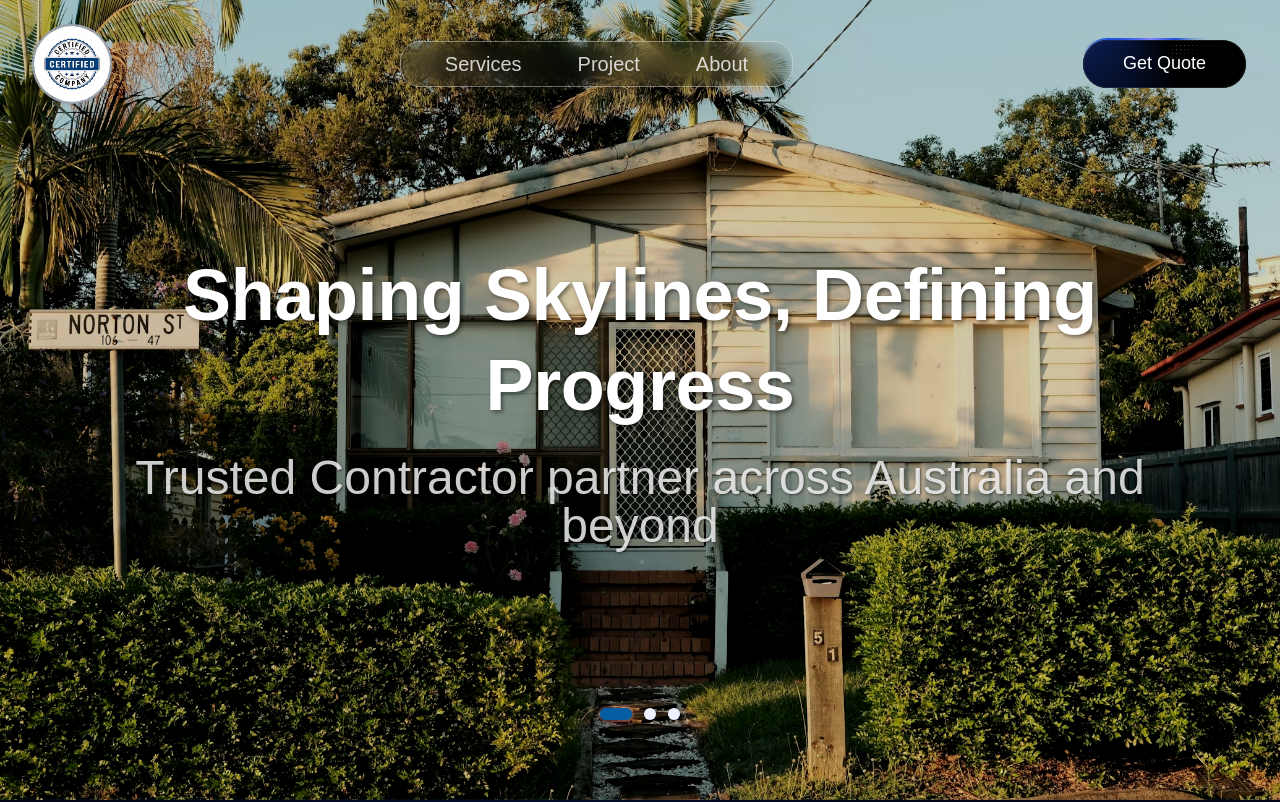
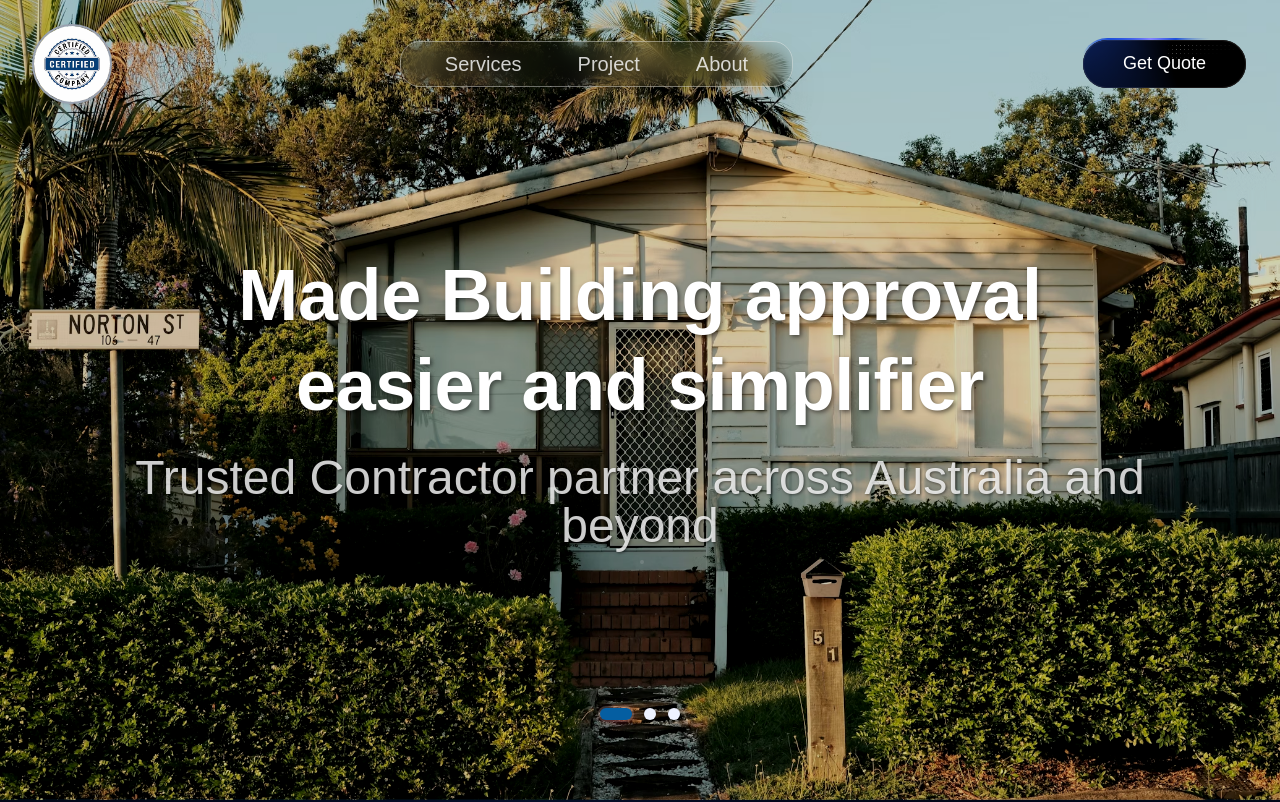
Before and after one commit to pH0enix46/BC, a Next.js app: page / in a window 1280 px wide. Shown: the top 802 px of the page. Built offline with nearby package versions, Linux system fonts and the light colour scheme; a web font is replaced by a local one.

Commit message:
U[dated hero section slogan

```diff
--- a/components/HeroSection.tsx
+++ b/components/HeroSection.tsx
@@ -164,7 +164,7 @@ const HeroSection = () => {
                 textShadow: "2px 2px 4px rgba(0,0,0,0.5)",
               }}
             >
-              Shaping Skylines, Defining Progress
+              Made Building approval easier and simplifier
             </h1>
 
             <p
```
